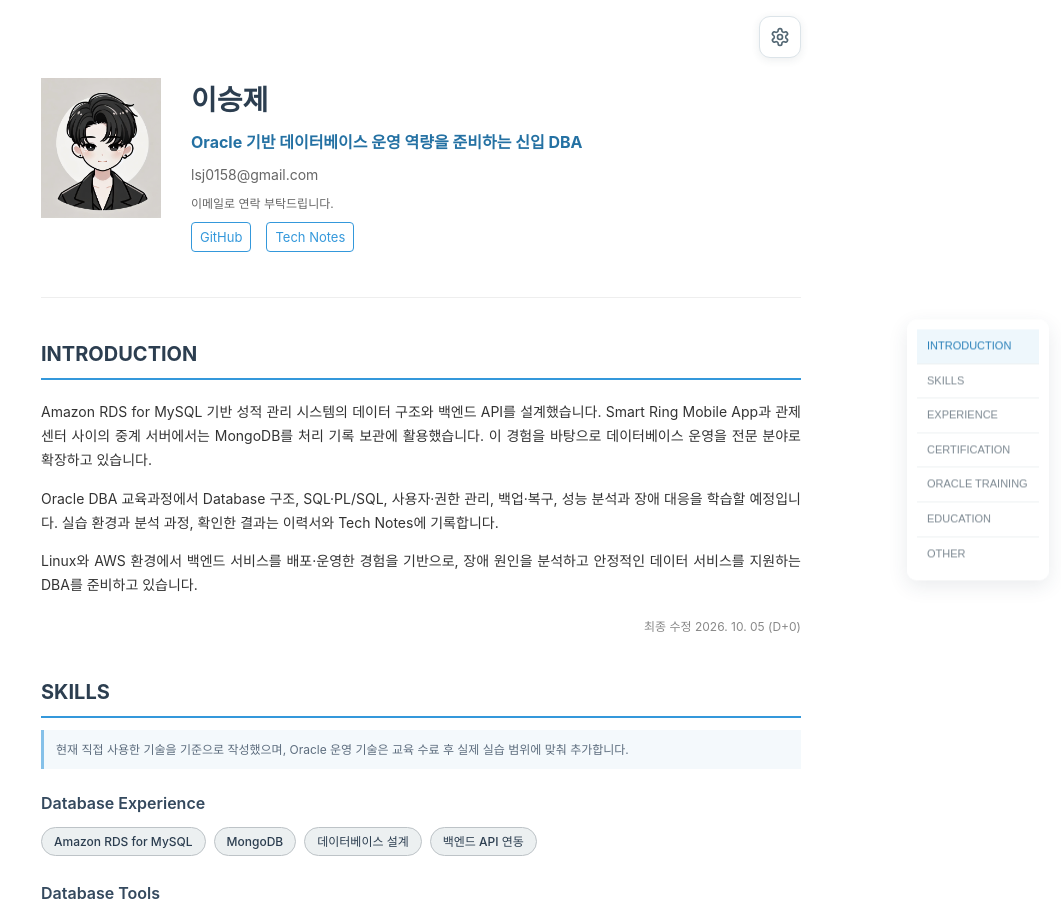
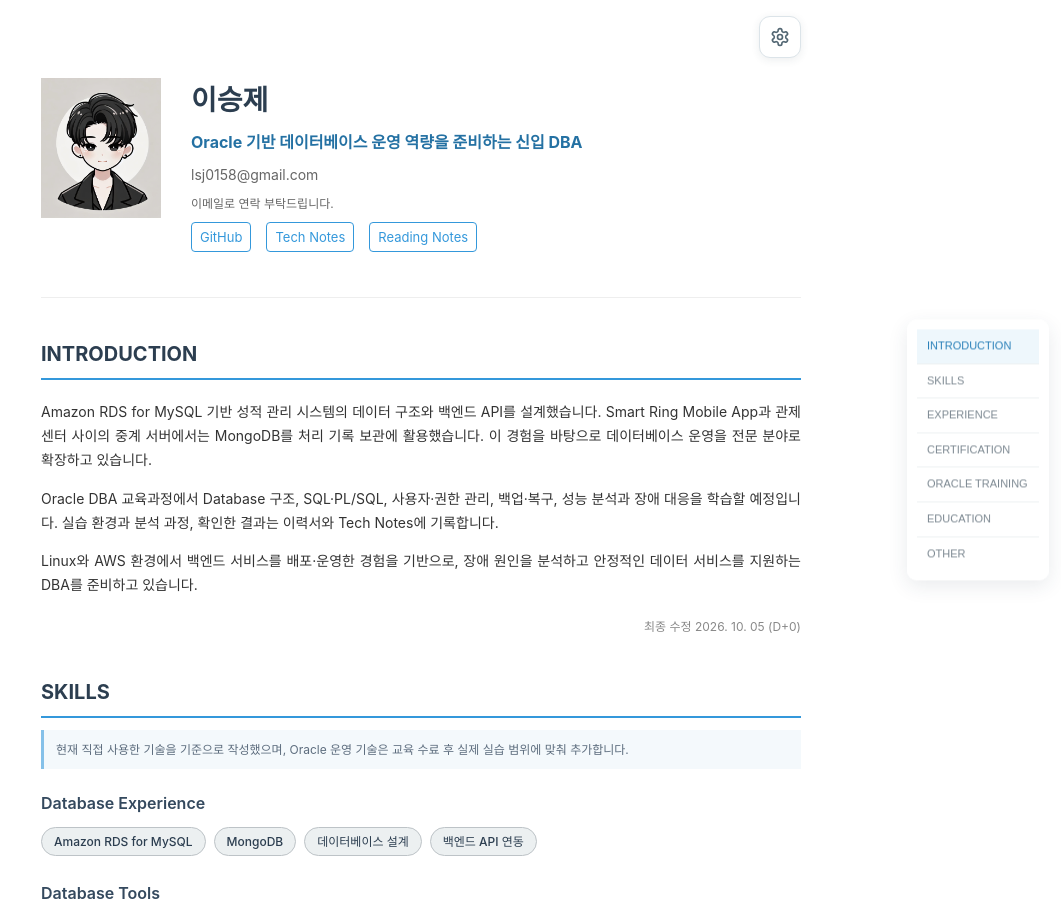
Before and after one commit to seungjelee01/resume-site, a Jekyll site: the page index.html, which Jekyll copies as it is, in a window 1280 px wide and 900 px high. Shown: the whole window, without its empty margins (219-1280 px from the left). Built offline with Jekyll 4.4.1, drawn with Linux system fonts in a browser that asks for light colours.

Commit message:
feat: link reading notes from resume

```diff
--- a/config.js
+++ b/config.js
@@ -28,6 +28,7 @@ const resumeConfigs = {
         socialLinks: {
             github: "https://github.com/seungjelee01",
             study: "/study/",
+            reading: "/reading/",
         }
     },
 
@@ -184,7 +185,8 @@ Linux와 AWS 환경에서 백엔드 서비스를 배포·운영한 경험을 기
             profileImage: "profile.png",
             socialLinks: {
                 github: "https://github.com/seungjelee01",
-                study: "/study/"
+                study: "/study/",
+                reading: "/reading/"
             }
         },
         introduce: {
@@ -420,6 +422,7 @@ function applyConfig() {
 
     document.getElementById('github-link').href = safeUrl(resumeConfig.profile.socialLinks.github || '#');
     document.getElementById('study-link').href = safeUrl(resumeConfig.profile.socialLinks.study || '#');
+    document.getElementById('reading-link').href = safeUrl(resumeConfig.profile.socialLinks.reading || '#');
 
     // 자기소개 적용
     // 소개는 텍스트로 안전 렌더링
--- a/index.html
+++ b/index.html
@@ -59,6 +59,7 @@
                 <div class="social-links">
                     <a href="https://github.com/seungjelee01" id="github-link" target="_blank" rel="noopener noreferrer">GitHub</a>
                     <a href="/study/" id="study-link">Tech Notes</a>
+                    <a href="/reading/" id="reading-link">Reading Notes</a>
                 </div>
             </div>
         </section>
@@ -212,7 +213,7 @@
         </footer>
     </main>
 
-    <script src="config.js?v=20260818-2"></script>
+    <script src="config.js?v=20261005-1"></script>
     <script src="script.js?v=20260818-9"></script>
 </body>
 </html>
--- a/server/app.js
+++ b/server/app.js
@@ -733,7 +733,7 @@ function studySidebar(posts) {
   const tags = [...new Set(posts.flatMap((post) => post.tags))].sort((a, b) => a.localeCompare(b, 'ko'));
   return `<aside class="study-sidebar" id="study-sidebar" data-study-sidebar>
     <div class="sidebar-header"><div class="study-brand-group"><a class="study-brand" href="/study/">Tech Notes</a><span class="study-owner-brand">by <span>Seungje</span> <strong>Lee</strong></span></div><button class="sidebar-close" type="button" aria-label="탐색 메뉴 닫기" data-sidebar-close>×</button></div>
-    <nav class="sidebar-nav" aria-label="학습 기록 탐색"><a class="sidebar-primary-link" href="/study/">전체 기록</a><a class="sidebar-primary-link sidebar-quiz-link" href="/study/quiz/">용어 퀴즈</a><a class="sidebar-primary-link" href="/reading/">독서 기록</a>
+    <nav class="sidebar-nav" aria-label="학습 기록 탐색"><a class="sidebar-primary-link" href="/study/">전체 기록</a><a class="sidebar-primary-link sidebar-quiz-link" href="/study/quiz/">용어 퀴즈</a>
       <form class="sidebar-search" action="/study/" role="search" data-study-search-form><label for="study-search">글 검색</label><div><input id="study-search" type="search" name="q" placeholder="제목, 카테고리, 태그" autocomplete="off" data-study-search><button type="submit" aria-label="검색">⌕</button></div></form>
       <section class="sidebar-group"><h2>카테고리</h2><div class="sidebar-categories">${databaseGroup}${standaloneCategories}</div></section>
       <section class="sidebar-group"><h2>월별 기록</h2><div class="sidebar-months">${[...months].map(([month, count]) => `<a href="/study/#month-${month}"><span>${escapeHtml(month)}</span><span class="sidebar-count">${count}</span></a>`).join('')}</div></section>
```
